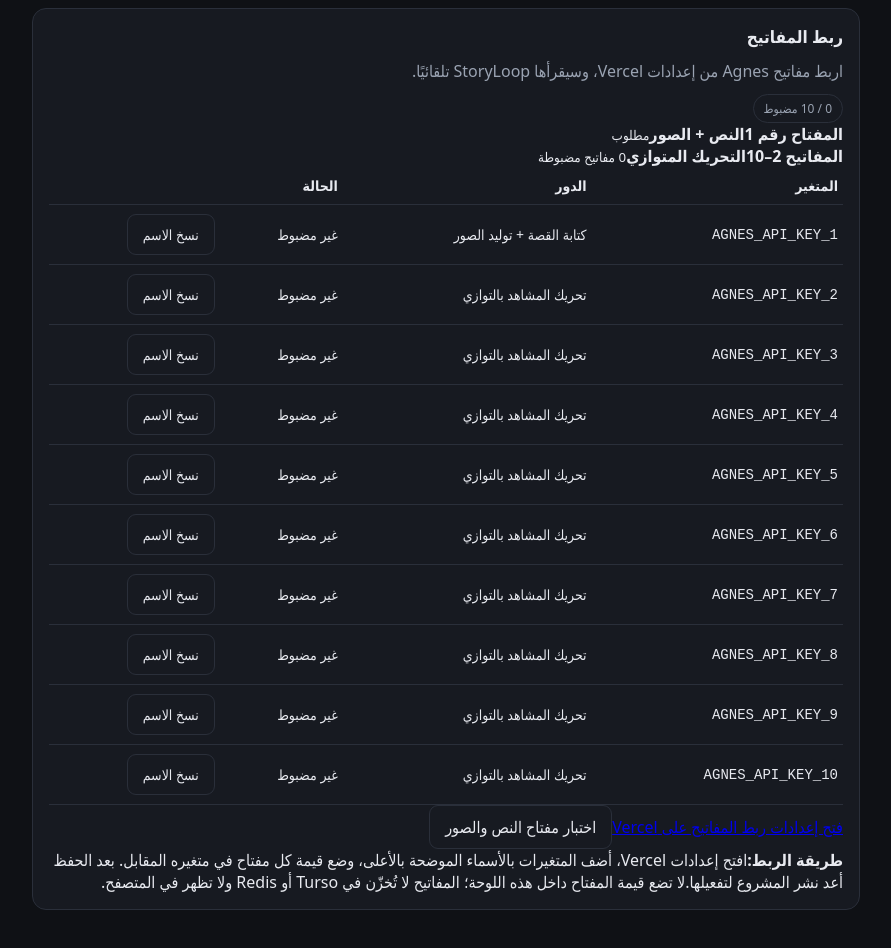
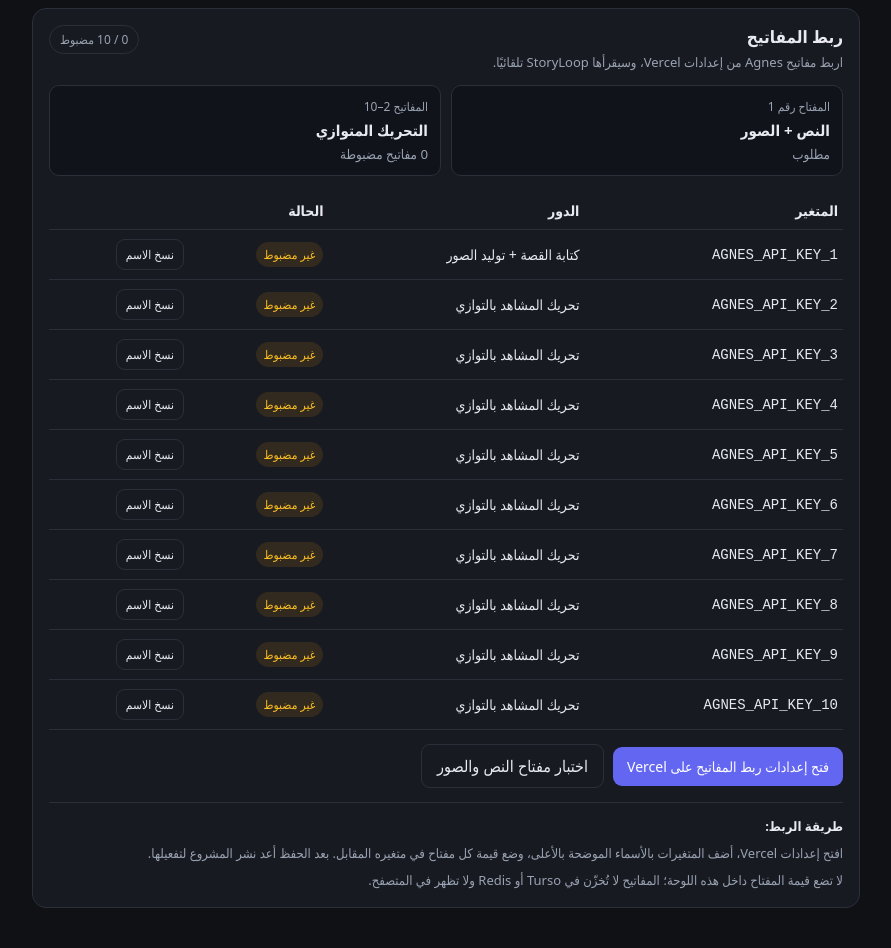
Before and after one commit to AliShaban56/StoryLoop, a Next.js app: page / in a window 1280 px wide. Shown: the part 540-1488 px from the top of the page, without its empty margins (194-1085 px from the left). Built offline with nearby package versions, Linux system fonts and the light colour scheme.

Commit message:
Style environment key linking panel and status indicators

```diff
--- a/app/globals.css
+++ b/app/globals.css
@@ -48,3 +48,32 @@ td.mono { direction:ltr; font-family:ui-monospace,monospace; }
   .scene-row b { grid-column:1/-1; }
   .topbar { align-items:flex-start; }
 }
+
+
+.section-heading { display:flex; align-items:flex-start; justify-content:space-between; gap:14px; margin-bottom:14px; }
+.section-heading h2 { margin:0 0 5px; }
+.section-heading p { margin:0; font-size:13px; }
+.key-summary { display:grid; grid-template-columns:1fr 1fr; gap:10px; margin:12px 0 16px; }
+.key-role-card { min-width:0; display:flex; flex-direction:column; gap:5px; border:1px solid var(--line); background:#10131a; padding:12px; border-radius:10px; }
+.key-role-card b { font-size:12px; color:var(--mute); font-weight:500; }
+.key-role-card strong { font-size:15px; }
+.key-role-card small { color:var(--mute); }
+.key-table-wrap { overflow-x:auto; }
+.key-table { min-width:620px; }
+.key-table td { vertical-align:middle; }
+.key-table td.mono { white-space:nowrap; }
+.key-state { display:inline-flex; border-radius:999px; padding:4px 8px; font-size:12px; white-space:nowrap; }
+.key-state.is-configured { color:#86efac; background:rgba(34,197,94,.12); }
+.key-state.is-missing { color:#fbbf24; background:rgba(245,158,11,.12); }
+.masked-key { display:block; color:var(--mute); direction:ltr; font:11px ui-monospace,monospace; margin-top:3px; }
+button.compact { padding:6px 9px; font-size:12px; white-space:nowrap; }
+.key-actions { display:flex; align-items:center; gap:9px; flex-wrap:wrap; margin-top:14px; }
+.button-link { display:inline-flex; align-items:center; justify-content:center; min-height:39px; border-radius:9px; padding:9px 14px; background:var(--acc); color:white; text-decoration:none; font-size:14px; }
+.key-note { display:flex; flex-direction:column; gap:5px; border-top:1px solid var(--line); padding-top:12px; margin-top:14px; color:var(--mute); font-size:13px; line-height:1.7; }
+.key-note b { color:var(--text); }
+@media (max-width:560px) {
+  .section-heading { flex-direction:column; }
+  .key-summary { grid-template-columns:1fr; }
+  .key-actions { align-items:stretch; flex-direction:column; }
+  .button-link { width:100%; }
+}
```
